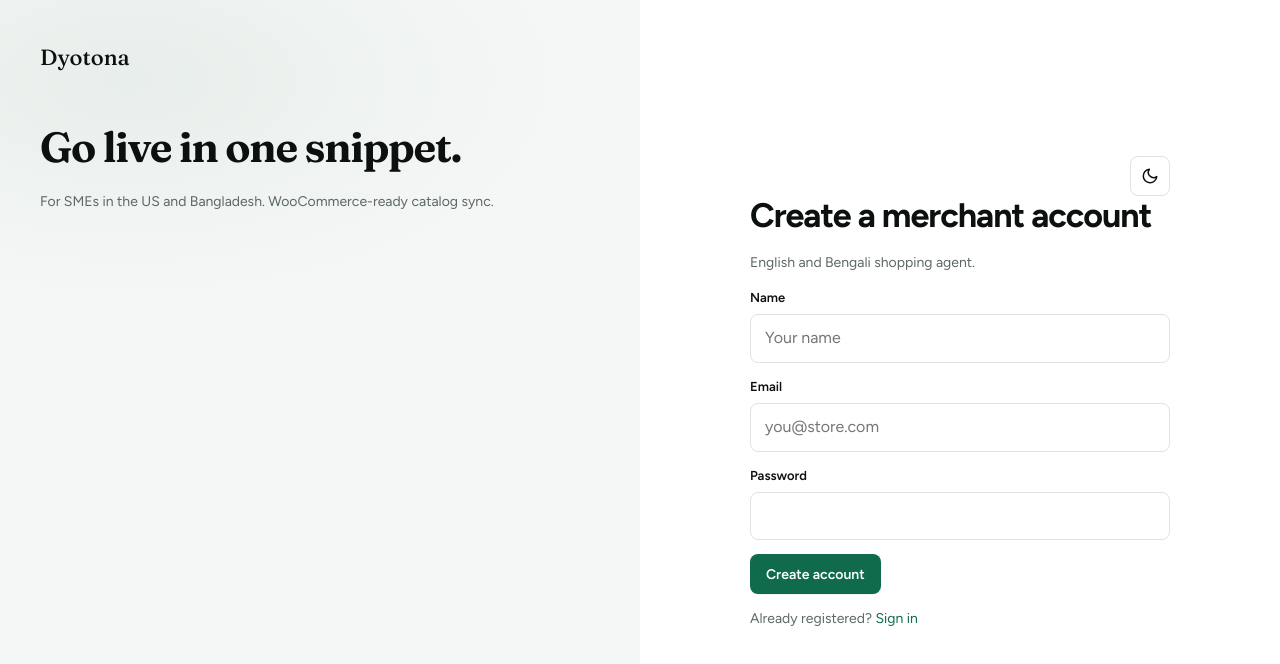
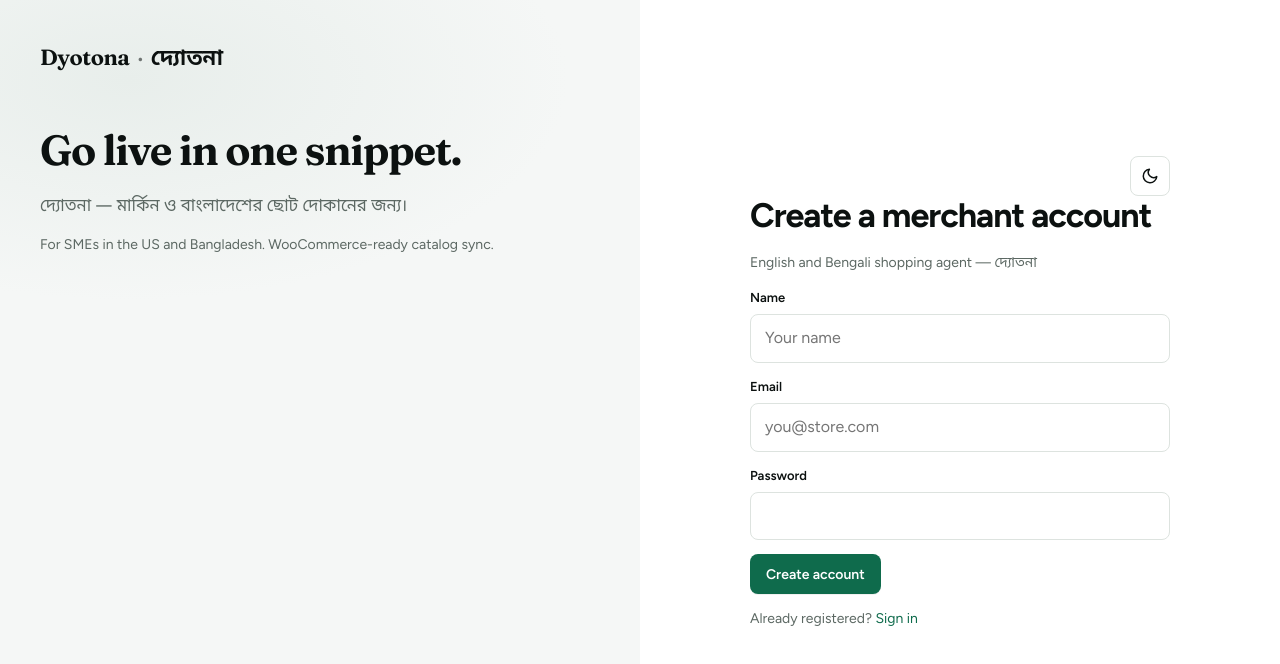
Before and after one commit to Koshai/BDAgent, a Next.js app in the folder apps/dashboard/: page /register in a window 1280 px wide. Shown: the top 664 px of the page. Built offline with nearby package versions, Linux system fonts and the light colour scheme; no server answers.

Commit message:
Bangla branding

```diff
--- a/apps/dashboard/app/app/stores/[id]/page.tsx
+++ b/apps/dashboard/app/app/stores/[id]/page.tsx
@@ -55,7 +55,7 @@
     ["Widget", widget ? `Live · ${widget.prefix}…` : "Missing"],
     ["Catalog", catalogDone ? `${store._count.products} products indexed` : "Empty — scan the site"],
     ["Native cart", store.wooConnection ? "Woo keys on file" : isWoo ? "Keys needed" : "Public offers only"],
-    ["Shopper AI", llm ? "Dyotona model (on our API)" : "Catalog match only — set OPENAI_API_KEY on the API"],
+    ["Shopper AI", llm ? "Dyotona (দ্যোতনা) model" : "Catalog match only — set OPENAI_API_KEY on the API"],
     ["Inbox", `${store._count.conversations} conversations`],
   ];
 
--- a/apps/dashboard/app/app/stores/[id]/settings/page.tsx
+++ b/apps/dashboard/app/app/stores/[id]/settings/page.tsx
@@ -22,8 +22,8 @@
       <p className="kicker">Store</p>
       <h1>Settings</h1>
       <p className="muted" style={{ maxWidth: 560, marginBottom: 16 }}>
-        Shopper chat runs on Dyotona&apos;s API. Merchants do not add an OpenAI key. The widget only sends the message
-        and page URL; catalog lookup and the model run here.
+        Shopper chat runs on Dyotona&apos;s (দ্যোতনা) API. Merchants do not add an OpenAI key. The widget only sends the
+        message and page URL; catalog lookup and the model run here.
       </p>
       <SettingsForm store={store} />
     </>
--- a/apps/dashboard/app/docs/page.tsx
+++ b/apps/dashboard/app/docs/page.tsx
@@ -9,8 +9,8 @@
       <p className="kicker">For store owners</p>
       <h1>Getting started</h1>
       <p className="lede">
-        Put {BRAND.name} on your shop in four steps. One script tag, a product index, and chat in English or বাংলা—no
-        app-store install and no renamed storefront URLs.
+        Put {BRAND.name} ({BRAND.nameBn}) on your shop in four steps. One script tag, a product index, and chat in
+        English or বাংলা—no app-store install and no renamed storefront URLs.
       </p>
 
       <p>
--- a/apps/dashboard/app/globals.css
+++ b/apps/dashboard/app/globals.css
@@ -548,6 +548,36 @@
   color: inherit;
 }
 .brand-mark strong { font-family: Fraunces, Georgia, serif; font-size: 22px; font-weight: 650; }
+.brand-lockup {
+  display: inline-flex;
+  align-items: baseline;
+  flex-wrap: wrap;
+  gap: 0.35em;
+  font-family: Fraunces, Georgia, serif;
+  font-weight: 650;
+  letter-spacing: -0.02em;
+}
+.brand-lockup.compact { font-size: inherit; }
+.brand-lockup .brand-en { font-family: inherit; }
+.brand-lockup .brand-sep { opacity: 0.55; font-weight: 500; }
+.brand-lockup .brand-bn {
+  font-family: "Noto Sans Bengali", Figtree, sans-serif;
+  font-weight: 600;
+  letter-spacing: 0;
+}
+.brand-bn-inline {
+  font-family: "Noto Sans Bengali", Figtree, sans-serif;
+  font-weight: 600;
+  font-size: 0.78em;
+  color: var(--muted);
+  margin-left: 0.25em;
+}
+.auth-brand-link {
+  color: inherit;
+  text-decoration: none;
+  font-size: 22px;
+}
+.auth-brand-link .brand-lockup { font-size: 22px; }
 .m-nav {
   display: flex;
   justify-content: space-between;
@@ -641,12 +671,16 @@
   color: #f4f7f5;
 }
 .hero-brand {
-  font-family: Fraunces, Georgia, serif;
   font-size: clamp(1.75rem, 4vw, 2.5rem);
-  font-weight: 650;
-  letter-spacing: -0.03em;
   margin: 0 0 0.35em;
   color: #fff;
+}
+.hero-brand .brand-lockup { color: #fff; font-size: inherit; }
+.hero-brand .brand-sep { opacity: 0.7; }
+.hero-lede-bn {
+  margin: -0.75rem 0 1.35rem;
+  color: rgba(244, 247, 245, 0.82);
+  font-size: 1.05rem;
 }
 .hero-bleed h1 {
   font-size: clamp(1.85rem, 4.8vw, 3.15rem);
--- a/apps/dashboard/app/layout.tsx
+++ b/apps/dashboard/app/layout.tsx
@@ -1,9 +1,9 @@
 import "./globals.css";
 import { Providers } from "@/components/providers";
-import { BRAND } from "@/lib/brand";
+import { brandPair, BRAND } from "@/lib/brand";
 
 export const metadata = {
-  title: BRAND.name,
+  title: brandPair(),
   description: BRAND.description,
   metadataBase: new URL(process.env.NEXTAUTH_URL || process.env.AUTH_URL || "http://localhost:3000"),
 };
--- a/apps/dashboard/app/register/page.tsx
+++ b/apps/dashboard/app/register/page.tsx
@@ -1,16 +1,19 @@
 import Link from "next/link";
 import { AuthForm } from "@/components/auth-form";
+import { BrandLockup } from "@/components/brand-lockup";
 import { ThemeToggle } from "@/components/theme-toggle";
+import { BRAND } from "@/lib/brand";
 
 export default function RegisterPage() {
   return (
     <div className="auth-split">
       <div className="auth-visual">
         <div>
-          <Link href="/" style={{ color: "inherit", textDecoration: "none", fontFamily: "Fraunces, serif", fontSize: 22 }}>
-            Dyotona
+          <Link href="/" className="auth-brand-link">
+            <BrandLockup as="strong" />
           </Link>
           <h1 style={{ marginTop: 48, fontSize: 42 }}>Go live in one snippet.</h1>
+          <p className="bn-line">{BRAND.nameBn} — মার্কিন ও বাংলাদেশের ছোট দোকানের জন্য।</p>
           <p className="muted">For SMEs in the US and Bangladesh. WooCommerce-ready catalog sync.</p>
         </div>
       </div>
@@ -20,7 +23,7 @@
             <ThemeToggle />
           </div>
           <h1>Create a merchant account</h1>
-          <p className="muted">English and Bengali shopping agent.</p>
+          <p className="muted">English and Bengali shopping agent — {BRAND.nameBn}</p>
           <AuthForm mode="register" />
           <p className="muted">
             Already registered? <Link href="/login">Sign in</Link>
--- a/apps/dashboard/components/app-shell.tsx
+++ b/apps/dashboard/components/app-shell.tsx
@@ -100,10 +100,12 @@
         <div className="sidebar-top">
           <Link href="/app" className="brand" onClick={() => setOpen(false)}>
             <span className="mark" aria-hidden>
-              ব
+              দ
             </span>
             <span>
-              <strong>{BRAND.name}</strong>
+              <strong>
+                {BRAND.name} <span className="brand-bn-inline">{BRAND.nameBn}</span>
+              </strong>
               <span>Merchant</span>
             </span>
           </Link>
--- /dev/null
+++ b/apps/dashboard/components/brand-lockup.tsx
@@ -0,0 +1,20 @@
+import { BRAND } from "@/lib/brand";
+
+/** English + Bengali product name lockup */
+export function BrandLockup({
+  compact = false,
+  as: Tag = "span",
+}: {
+  compact?: boolean;
+  as?: "span" | "strong" | "p";
+}) {
+  return (
+    <Tag className={compact ? "brand-lockup compact" : "brand-lockup"}>
+      <span className="brand-en">{BRAND.name}</span>
+      <span className="brand-sep" aria-hidden>
+        ·
+      </span>
+      <span className="brand-bn">{BRAND.nameBn}</span>
+    </Tag>
+  );
+}
--- a/apps/dashboard/lib/brand.ts
+++ b/apps/dashboard/lib/brand.ts
@@ -5,8 +5,13 @@
   domain: "dyotona.com",
   tagline: "An AI clerk that actually knows your catalog.",
   description:
-    "Dyotona is an embeddable AI shopping agent for small stores. Shoppers chat in English or Bengali against your synced catalog.",
+    "Dyotona (দ্যোতনা) is an embeddable AI shopping agent for small stores. Shoppers chat in English or Bengali against your synced catalog.",
 } as const;
+
+/** "Dyotona · দ্যোতনা" for titles and lockups */
+export function brandPair(separator = " · "): string {
+  return `${BRAND.name}${separator}${BRAND.nameBn}`;
+}
 
 /**
  * Production hosts. Prefer www until apex dyotona.com DNS/TLS is solid —
```
Also changed, not shown: apps/dashboard/app/login/page.tsx (+11 -7 lines), apps/dashboard/app/page.tsx (+10 -5 lines), apps/dashboard/components/public-nav.tsx (+4 -3 lines), 2 other files (tests, documents, lock files or other folders).
